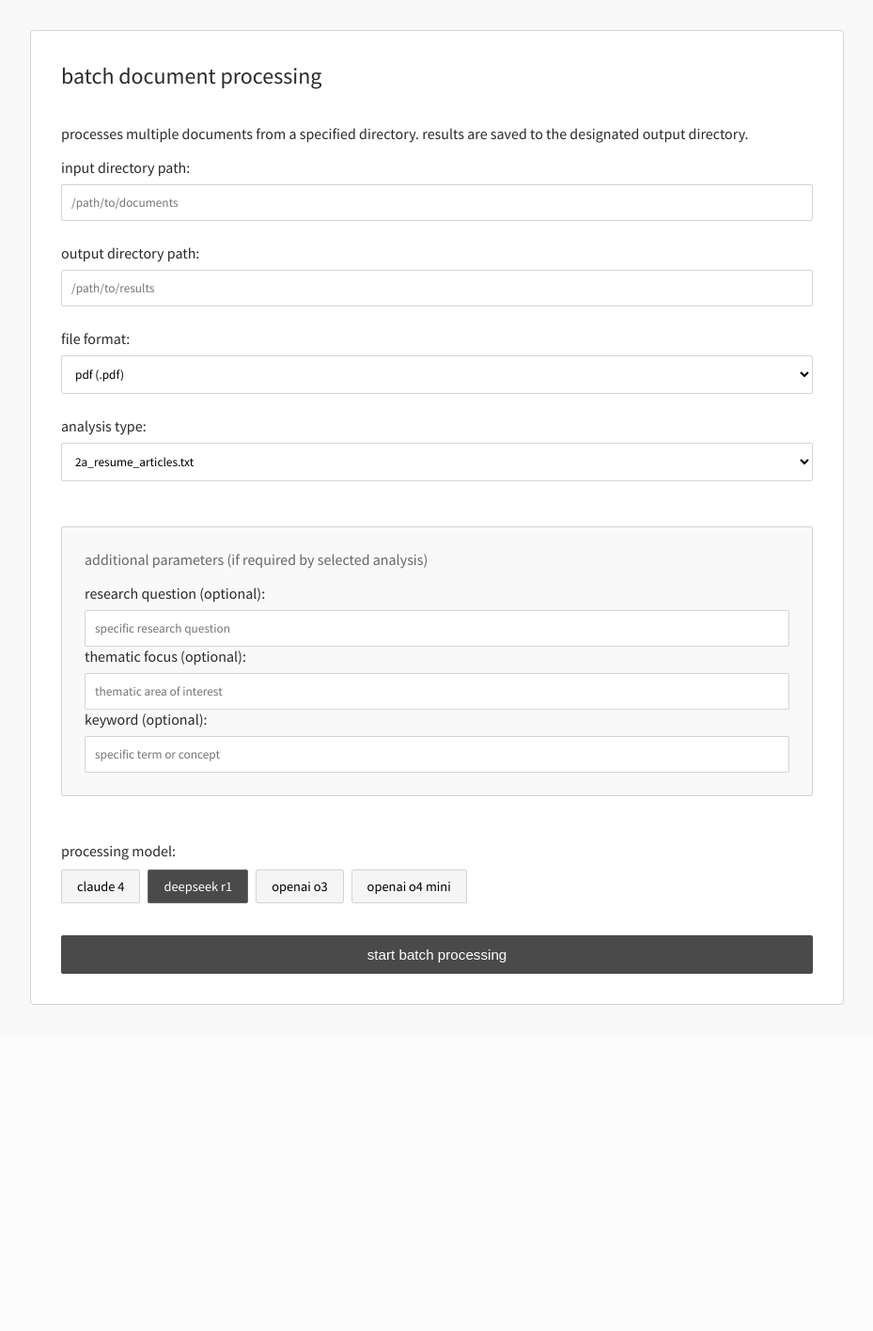
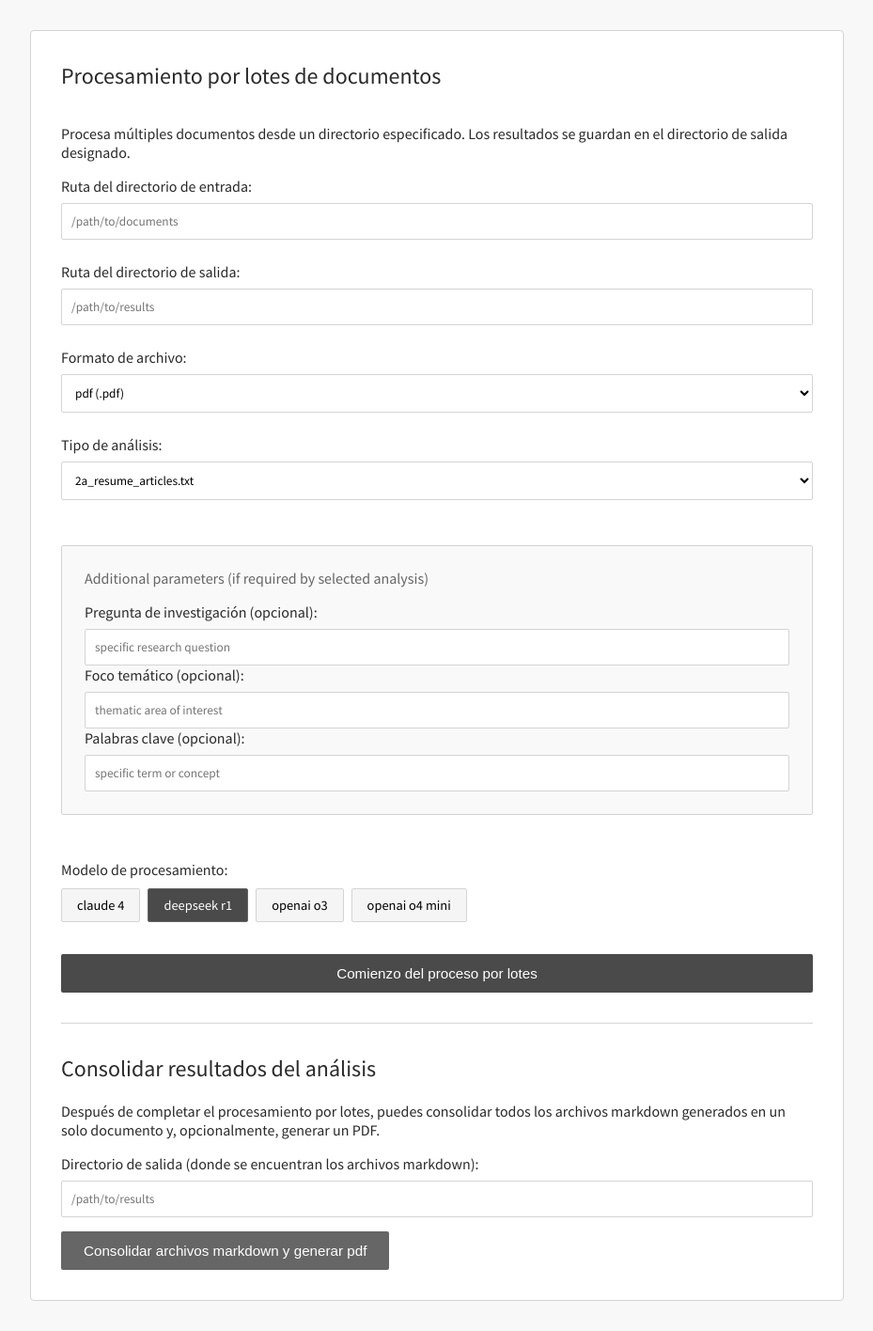
Before and after one commit to joseluissanmartinmelio/text-analysis-assisted-by-llm, a Flask app: page /batch in a window 1280 px wide. Shown: the part 50-1466 px from the top of the page at 94% size, without its empty margins (175-1104 px from the left). Before the commit the page ends 1119 px from the top, so only its background shows below. Run offline with Flask 3, Linux system fonts and the light colour scheme; some libraries are stand-ins or nearby versions.

Commit message:
update markdown unify and spanish translation

```diff
--- a/app.py
+++ b/app.py
@@ -1,6 +1,6 @@
-from flask import Flask, render_template, request, flash, redirect, url_for
+from flask import Flask, render_template, request, flash, redirect, url_for, jsonify
 import os
-from src.logic import run_analysis, process_folder_batch
+from src.logic import run_analysis, process_folder_batch, unify_markdowns_and_create_pdf
 
 app = Flask(__name__)
 app.secret_key = "secret-bot-kla"
@@ -81,5 +81,39 @@ def batch_process():
     return render_template("batch.html", prompts=prompt_files)
 
 
+@app.route("/unify-markdowns", methods=["POST"])
+def unify_markdowns():
+    """
+    Endpoint para unificar archivos markdown de un directorio en un solo archivo y generar PDF
+    """
+    try:
+        data = request.get_json()
+        output_dir = data.get("output_dir")
+
+        if not output_dir:
+            return jsonify({
+                "success": False,
+                "message": "No output directory specified"
+            }), 400
+
+        result = unify_markdowns_and_create_pdf(output_dir)
+
+        if result["success"]:
+            return jsonify(result), 200
+        else:
+            return jsonify(result), 500
+
+    except FileNotFoundError as e:
+        return jsonify({
+            "success": False,
+            "message": str(e)
+        }), 404
+    except Exception as e:
+        return jsonify({
+            "success": False,
+            "message": f"Error during unification: {str(e)}"
+        }), 500
+
+
 if __name__ == "__main__":
     app.run(debug=True, host='0.0.0.0', port=8000)
--- a/src/ai_claude_4.py
+++ b/src/ai_claude_4.py
@@ -1,7 +1,7 @@
 from openai import OpenAI
 import os
 
-api_key = os.environ.get("OPENROUTER_API_KEY")
+api_key = ""
 
 base_url = "https://openrouter.ai/api/v1"
 
--- a/src/ai_deepseek_r1.py
+++ b/src/ai_deepseek_r1.py
@@ -1,7 +1,7 @@
 from openai import OpenAI
 import os
 
-api_key = os.environ.get("OPENROUTER_API_KEY")
+api_key = ""
 
 base_url = "https://openrouter.ai/api/v1"
 
--- a/src/ai_openai_o3.py
+++ b/src/ai_openai_o3.py
@@ -1,7 +1,7 @@
 from openai import OpenAI
 import os
 
-api_key = os.environ.get("OPENROUTER_API_KEY")
+api_key = ""
 
 base_url = "https://openrouter.ai/api/v1"
 
--- a/src/ai_openai_o4_mini.py
+++ b/src/ai_openai_o4_mini.py
@@ -1,7 +1,7 @@
 from openai import OpenAI
 import os
 
-api_key = os.environ.get("OPENROUTER_API_KEY")
+api_key = ""
 
 base_url = "https://openrouter.ai/api/v1"
 
--- a/src/main.py
+++ b/src/main.py
@@ -20,7 +20,7 @@ if __name__ == "__main__":
     # txt_path = f"{author_year}.txt" # to read txt files
     # docx_path = f"{author_year}.docx" # to read docx files
     output_path = f""
-    prompt_path = f"{author_year}_ia_response.md"
+    prompt_path = f"{author_year}.md"
 
     # text = extract_text_txt(txt_path) # to read txt files
     text = extract_text_pdf(pdf_path)  # to read pdf files
--- a/src/pdf_reader.py
+++ b/src/pdf_reader.py
@@ -14,7 +14,7 @@ def extract_text_without_footer_header(pdf_path):
         for block in blocks:
             x0, y0, x1, y1, text, *_ = block
 
-            if y0 < page_height * 0.07:
+            if y0 < page_height * 0.00:
                 continue
 
             page_text.append(text.strip())
--- a/templates/batch.html
+++ b/templates/batch.html
@@ -6,13 +6,13 @@
 {% block title %}batch processing{% endblock %}
 
 {% block content %}
-    <h1>batch document processing</h1>
+    <h1>Procesamiento por lotes de documentos</h1>
 
-    <p>processes multiple documents from a specified directory. results are saved to the designated output directory.</p>
+    <p>Procesa múltiples documentos desde un directorio especificado. Los resultados se guardan en el directorio de salida designado.</p>
 
     <form id="batch-form" method="post">
         <div>
-            <label for="folder_path">input directory path:</label>
+            <label for="folder_path">Ruta del directorio de entrada:</label>
             <input type="text"
                    id="folder_path"
                    name="folder_path"
@@ -21,7 +21,7 @@
         </div>
 
         <div>
-            <label for="output_dir">output directory path:</label>
+            <label for="output_dir">Ruta del directorio de salida:</label>
             <input type="text"
                    id="output_dir"
                    name="output_dir"
@@ -30,16 +30,16 @@
         </div>
 
         <div>
-            <label for="file_extension">file format:</label>
+            <label for="file_extension">Formato de archivo:</label>
             <select name="file_extension" id="file_extension" required>
                 <option value=".pdf">pdf (.pdf)</option>
-                <option value=".docx">word document (.docx)</option>
-                <option value=".txt">plain text (.txt)</option>
+                <option value=".docx">documento de Word (.docx)</option>
+                <option value=".txt">texto sin formato (.txt)</option>
             </select>
         </div>
 
         <div>
-            <label for="prompt_selection">analysis type:</label>
+            <label for="prompt_selection">Tipo de análisis:</label>
             <select name="prompt_selection" id="prompt_selection" required>
                 {% for prompt in prompts %}
                     <option value="{{ prompt }}">{{ prompt }}</option>
@@ -48,10 +48,10 @@
         </div>
 
         <div class="optional-fields">
-            <h3>additional parameters (if required by selected analysis)</h3>
+            <h3>Additional parameters (if required by selected analysis)</h3>
 
             <div>
-                <label for="question">research question (optional):</label>
+                <label for="question">Pregunta de investigación (opcional):</label>
                 <input type="text"
                        id="question"
                        name="question"
@@ -59,7 +59,7 @@
             </div>
 
             <div>
-                <label for="theme">thematic focus (optional):</label>
+                <label for="theme">Foco temático (opcional):</label>
                 <input type="text"
                        id="theme"
                        name="theme"
@@ -67,7 +67,7 @@
             </div>
 
             <div>
-                <label for="keyword">keyword (optional):</label>
+                <label for="keyword">Palabras clave (opcional):</label>
                 <input type="text"
                        id="keyword"
                        name="keyword"
@@ -76,7 +76,7 @@
         </div>
 
         <div>
-            <label>processing model:</label>
+            <label>Modelo de procesamiento:</label>
             <div class="ai-model-buttons">
                 <button type="button"
                         class="model-btn"
@@ -110,12 +110,36 @@
                    required>
         </div>
 
-        <button id="submit-button" type="submit">start batch processing</button>
+        <button id="submit-button" type="submit">Comienzo del proceso por lotes</button>
 
         <div id="loader">
-            initiating batch process... this may take several minutes.
+            iniciando el proceso por lotes... esto puede tardar varios minutos.
         </div>
     </form>
+
+    <!-- Sección para unificar markdowns -->
+    <div id="unify-section" style="margin-top: 2em; padding-top: 2em; border-top: 1px solid var(--border-color);">
+        <h2>Consolidar resultados del análisis</h2>
+        <p>Después de completar el procesamiento por lotes, puedes consolidar todos los archivos markdown generados en un solo documento y, opcionalmente, generar un PDF.</p>
+
+        <div>
+            <label for="unify_output_dir">Directorio de salida (donde se encuentran los archivos markdown):</label>
+            <input type="text"
+                   id="unify_output_dir"
+                   name="unify_output_dir"
+                   placeholder="/path/to/results">
+        </div>
+
+        <button id="unify-button" type="button" onclick="unifyMarkdowns()">
+            Consolidar archivos markdown y generar pdf
+        </button>
+
+        <div id="unify-loader" style="display: none;">
+            Consolidando archivos markdown...
+        </div>
+
+        <div id="unify-result" style="display: none; margin-top: 1em;"></div>
+    </div>
 
     <style>
         .optional-fields {
@@ -161,6 +185,58 @@
             color: white;
             border-color: var(--secondary-color);
         }
+
+        #unify-button {
+            padding: 12px 24px;
+            font-size: 0.95em;
+            font-weight: 400;
+            color: white;
+            background-color: var(--secondary-color);
+            border: none;
+            border-radius: 2px;
+            cursor: pointer;
+            transition: background-color 0.2s ease;
+            margin-top: 1em;
+        }
+
+        #unify-button:hover {
+            background-color: #555555;
+        }
+
+        #unify-button:disabled {
+            background-color: #cccccc;
+            cursor: not-allowed;
+        }
+
+        #unify-loader {
+            text-align: center;
+            padding: 12px;
+            font-size: 0.9em;
+            font-weight: 400;
+            color: var(--secondary-color);
+            background-color: #f5f5f5;
+            border-radius: 2px;
+            border: 1px solid var(--border-color);
+            margin-top: 1em;
+        }
+
+        #unify-result {
+            padding: 12px;
+            border-radius: 2px;
+            border: 1px solid var(--border-color);
+        }
+
+        .success-result {
+            background-color: #f0f4f0;
+            color: #2d5a2d;
+            border-color: #b8d4b8;
+        }
+
+        .error-result {
+            background-color: #f4f0f0;
+            color: #5a2d2d;
+            border-color: #d4b8b8;
+        }
     </style>
 
     <script>
@@ -179,8 +255,78 @@
 
             if (!selectedModel) {
                 e.preventDefault();
-                alert('please select a processing model before starting batch process.');
+                alert('por favor selecciona un modelo de procesamiento antes de iniciar el proceso por lotes.');
+                return;
             }
+
+            // Mostrar la sección de unificación después de enviar el formulario
+            // setTimeout(function() {
+            //     document.getElementById('unify-section').style.display = 'block';
+            //     // Auto-llenar el directorio de salida si está disponible
+            //     const outputDir = document.getElementById('output_dir').value;
+            //     if (outputDir) {
+            //         document.getElementById('unify_output_dir').value = outputDir;
+            //     }
+            // }, 1000);
         });
+
+        async function unifyMarkdowns() {
+            const outputDir = document.getElementById('unify_output_dir').value.trim();
+
+            if (!outputDir) {
+                alert('Por favor especifica el directorio de salida donde se encuentran los archivos markdown.');
+                return;
+            }
+
+            const unifyButton = document.getElementById('unify-button');
+            const unifyLoader = document.getElementById('unify-loader');
+            const unifyResult = document.getElementById('unify-result');
+
+            // Mostrar loader y deshabilitar botón
+            unifyButton.disabled = true;
+            unifyLoader.style.display = 'block';
+            unifyResult.style.display = 'none';
+
+            try {
+                const response = await fetch('/unify-markdowns', {
+                    method: 'POST',
+                    headers: {
+                        'Content-Type': 'application/json',
+                    },
+                    body: JSON.stringify({
+                        output_dir: outputDir
+                    })
+                });
+
+                const result = await response.json();
+
+                // Ocultar loader
+                unifyLoader.style.display = 'none';
+                unifyResult.style.display = 'block';
+
+                if (result.success) {
+                    unifyResult.className = 'success-result';
+                    let message = `<strong>Finalizado</strong><br>${result.message}<br>`;
+                    message += `<br><strong>Archivo consolidado:</strong> ${result.markdown_file}`;
+                    if (result.pdf_file) {
+                        message += `<br><strong>Archivo PDF:</strong> ${result.pdf_file}`;
+                    }
+                    unifyResult.innerHTML = message;
+                } else {
+                    unifyResult.className = 'error-result';
+                    unifyResult.innerHTML = `<strong>Error:</strong> ${result.message}`;
+                }
+
+            } catch (error) {
+                // Ocultar loader
+                unifyLoader.style.display = 'none';
+                unifyResult.style.display = 'block';
+                unifyResult.className = 'error-result';
+                unifyResult.innerHTML = `<strong>Error:</strong> Failed to communicate with server. ${error.message}`;
+            } finally {
+                // Rehabilitar botón
+                unifyButton.disabled = false;
+            }
+        }
     </script>
 {% endblock %}
```
Also changed, not shown: prompts/2a_resume_articles.txt (+5 -3 lines), src/logic.py (+96 -1 lines), templates/index.html (+16 -16 lines), 1 other file.
